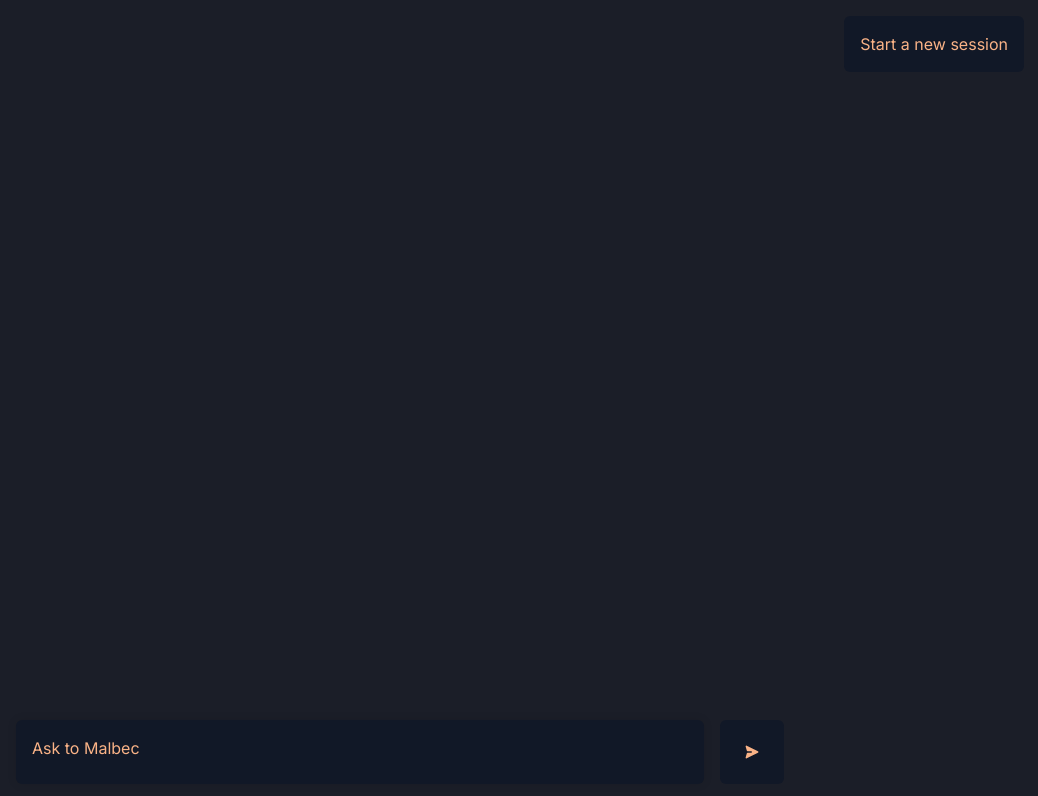
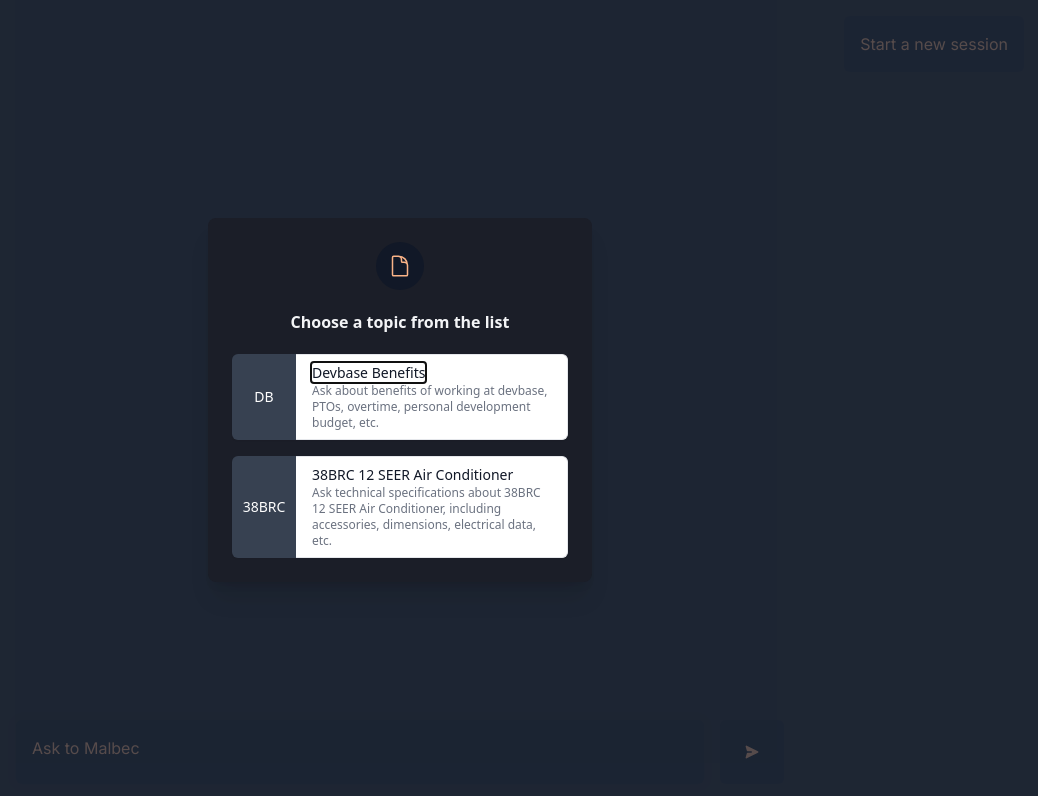
Before and after one commit to Nox04/malbec, a Next.js app: page / in a window 1280 px wide. Shown: the top 796 px of the page, without its empty margins (240-1278 px from the left). Built offline with nearby package versions, Linux system fonts and the light colour scheme.

Commit message:
Add more features

```diff
--- a/components/Form.tsx
+++ b/components/Form.tsx
@@ -1,8 +1,10 @@
 "use client";
 import React from "react";
 import { Loading } from "./Loading";
+import Modal from "./Modal";
 
 enum Status {
+  ASKING_DOCUMENT = "asking_document",
   IDLE = "idle",
   LOADING = "loading",
   SUCCESS = "success",
@@ -18,7 +20,8 @@
   const messageInput = React.useRef<HTMLTextAreaElement | null>(null);
   const scrollableDiv = React.useRef<HTMLDivElement | null>(null);
   const [history, setHistory] = React.useState<HistoryItem[]>([]);
-  const [status, setStatus] = React.useState<Status>(Status.IDLE);
+  const [status, setStatus] = React.useState<Status>(Status.ASKING_DOCUMENT);
+  const [topic, setTopic] = React.useState<string>("");
 
   const handleEnter = (
     e: React.KeyboardEvent<HTMLTextAreaElement> &
@@ -47,6 +50,7 @@
       body: JSON.stringify({
         history,
         message,
+        topic,
       }),
     });
 
@@ -70,6 +74,7 @@
     localStorage.removeItem("response");
     setHistory([]);
     messageInput.current?.focus();
+    setStatus(Status.ASKING_DOCUMENT);
   };
 
   const renderResponse = (item: HistoryItem) => {
@@ -83,8 +88,14 @@
     }
   };
 
+  const closeModal = (topic: string) => {
+    setTopic(topic);
+    setStatus(Status.IDLE);
+  };
+
   return (
     <div className="flex items-center h-full flex-col">
+      <Modal open={status === Status.ASKING_DOCUMENT} onClose={closeModal} />
       <div className="w-full flex justify-end p-4">
         <button
           onClick={handleReset}
@@ -105,14 +116,14 @@
                 <div
                   className={`bg-blue-500 text-right float-right p-3 rounded-lg`}
                 >
-                  <p>{item.message}</p>
+                  <div>{item.message}</div>
                 </div>
               </div>
               <div className="w-full">
                 <div
                   className={`bg-green-800 text-left float-left p-3 rounded-lg whitespace-pre-line`}
                 >
-                  <p>{renderResponse(item)}</p>
+                  <div>{renderResponse(item)}</div>
                 </div>
               </div>
             </React.Fragment>
--- /dev/null
+++ b/components/Modal.tsx
@@ -0,0 +1,116 @@
+import { Fragment, useState } from "react";
+import { Dialog, Transition } from "@headlessui/react";
+import {
+  EllipsisVerticalIcon,
+  DocumentIcon,
+} from "@heroicons/react/24/outline";
+
+interface ModalProps {
+  open: boolean;
+  onClose: (initials: string) => void;
+}
+
+interface TopicProps {
+  title: string;
+  description: string;
+  initials: string;
+  pick: (initials: string) => void;
+}
+
+function Topic(props: TopicProps) {
+  return (
+    <li
+      className="col-span-1 flex rounded-md shadow-sm cursor-pointer"
+      onClick={() => props.pick(props.initials)}
+    >
+      <div
+        className={
+          "flex w-16 flex-shrink-0 items-center justify-center rounded-l-md text-sm font-medium text-white bg-gray-700"
+        }
+      >
+        {props.initials}
+      </div>
+      <div className="flex flex-1 items-center justify-between rounded-r-md border-b border-r border-t border-gray-200 bg-white">
+        <div className="flex-1 px-4 py-2 text-sm">
+          <a
+            href={"#"}
+            className="font-medium text-gray-900 hover:text-gray-600"
+          >
+            {props.title}
+          </a>
+          <p className="text-gray-500 text-xs">{props.description}</p>
+        </div>
+      </div>
+    </li>
+  );
+}
+
+export default function Modal(props: ModalProps) {
+  const pickTopic = (initials: string) => {
+    props.onClose(initials);
+  };
+  return (
+    <Transition.Root show={props.open} as={Fragment}>
+      <Dialog as="div" className="relative z-10" onClose={() => null}>
+        <Transition.Child
+          as={Fragment}
+          enter="ease-out duration-300"
+          enterFrom="opacity-0"
+          enterTo="opacity-100"
+          leave="ease-in duration-200"
+          leaveFrom="opacity-100"
+          leaveTo="opacity-0"
+        >
+          <div className="fixed inset-0 bg-gray-800 bg-opacity-75 transition-opacity" />
+        </Transition.Child>
+
+        <div className="fixed inset-0 z-10 overflow-y-auto">
+          <div className="flex min-h-full items-end justify-center p-4 text-center sm:items-center sm:p-0">
+            <Transition.Child
+              as={Fragment}
+              enter="ease-out duration-300"
+              enterFrom="opacity-0 translate-y-4 sm:translate-y-0 sm:scale-95"
+              enterTo="opacity-100 translate-y-0 sm:scale-100"
+              leave="ease-in duration-200"
+              leaveFrom="opacity-100 translate-y-0 sm:scale-100"
+              leaveTo="opacity-0 translate-y-4 sm:translate-y-0 sm:scale-95"
+            >
+              <Dialog.Panel className="relative transform overflow-hidden rounded-lg bg-[#1B1E28] px-4 pb-4 pt-5 text-left shadow-xl transition-all sm:my-8 sm:w-full sm:max-w-sm sm:p-6">
+                <div>
+                  <div className="mx-auto flex h-12 w-12 items-center justify-center rounded-full bg-gray-900">
+                    <DocumentIcon
+                      className="h-6 w-6 text-[#fab387]"
+                      aria-hidden="true"
+                    />
+                  </div>
+                  <div className="mt-3 text-center sm:mt-5 sm:mb-5">
+                    <Dialog.Title
+                      as="h3"
+                      className="text-base font-semibold leading-6 text-gray-100"
+                    >
+                      Choose a topic from the list
+                    </Dialog.Title>
+                  </div>
+                  <ul className="space-y-4">
+                    <Topic
+                      initials="DB"
+                      description="Ask about benefits of working at devbase, PTOs, overtime, personal development budget, etc."
+                      title="Devbase Benefits"
+                      pick={pickTopic}
+                    />
+                    <Topic
+                      initials="38BRC"
+                      description="Ask technical specifications about 38BRC 12 SEER Air Conditioner, including accessories, dimensions, electrical data, etc."
+                      title="38BRC 12 SEER Air Conditioner"
+                      pick={pickTopic}
+                    />
+                  </ul>
+                </div>
+              </Dialog.Panel>
+            </Transition.Child>
+          </div>
+        </div>
+      </Dialog>
+    </Transition.Root>
+  );
+}
--- a/package.json
+++ b/package.json
@@ -9,6 +9,8 @@
     "lint": "next lint"
   },
   "dependencies": {
+    "@headlessui/react": "^1.7.14",
+    "@heroicons/react": "^2.0.17",
     "@types/node": "18.15.11",
     "@types/react": "18.0.33",
     "@types/react-dom": "18.0.11",
```
Also changed, not shown: 1 other file (tests, documents, lock files or other folders).
